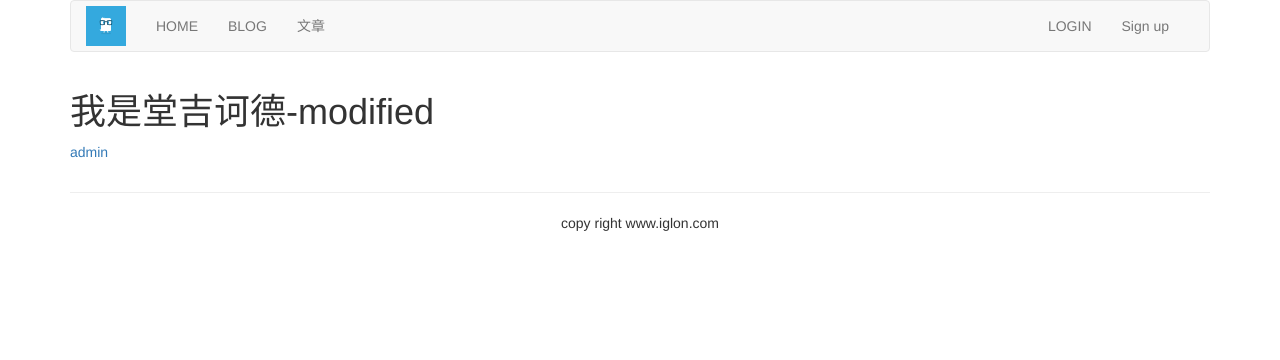
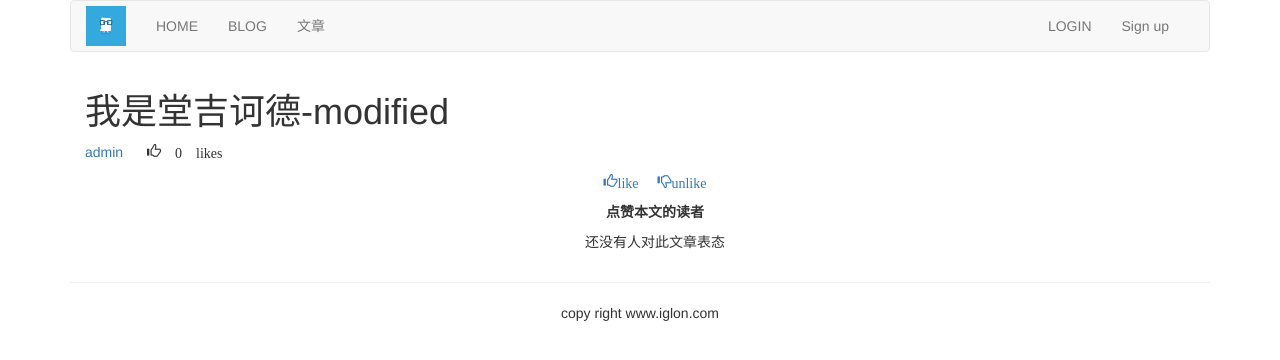
Before and after one commit to glon/django_blog, a Django app: a page that uses templates/article/article_detail2.html in a window 1280 px wide. Shown: the top 360 px of the page. Run offline with Django 3.2, Linux system fonts and the light colour scheme; data comes from the database, SQL or seed files in the repository; both versions use the stored data as it was after the commit; some libraries are stand-ins or nearby versions.

Commit message:
article "like"

```diff
--- a/article/list_views.py
+++ b/article/list_views.py
@@ -2,6 +2,10 @@ from django.shortcuts import render, get_object_or_404
 from django.core.paginator import Paginator, EmptyPage, PageNotAnInteger
 from .models import ArticleColumn, ArticlePost
 from django.contrib.auth.models import User
+from django.contrib.auth.decorators import login_required
+from django.views.decorators.csrf import csrf_exempt
+from django.views.decorators.http import require_POST
+from django.http import HttpResponse
 
 
 # def article_titles(request):
@@ -73,3 +77,22 @@ def article_titles(request, username=None):
 def article_detail(request, id, slug):
     article = get_object_or_404(ArticlePost, id=id, slug=slug)
     return render(request, "article/article_detail2.html", {"article": article})
+
+
+@csrf_exempt
+@require_POST
+@login_required(login_url='/account/login/')
+def like_article(request):
+    article_id = request.POST.get('id')
+    action = request.POST.get('action')
+    if article_id and action:
+        try:
+            article = ArticlePost.objects.get(id=article_id)
+            if action=="like":
+                article.users_like.add(request.user)
+                return HttpResponse('1')
+            else:
+                article.users_like.remove(request.user)
+                return HttpResponse('2')
+        except:
+            return HttpResponse("no")
--- a/article/models.py
+++ b/article/models.py
@@ -21,6 +21,7 @@ class ArticlePost(models.Model):
     body = models.TextField()
     created = models.DateTimeField(default=timezone.now())
     updated = models.DateTimeField(auto_now=True)
+    users_like = models.ManyToManyField(User, related_name='articles_like', blank=True)
 
     class Meta:
         ordering = ('-updated',)
--- a/article/urls.py
+++ b/article/urls.py
@@ -13,4 +13,5 @@ urlpatterns = [
     url(r'^list-article-titles/$', list_views.article_titles, name='article_titles'),
     url(r'^list-article-detail/(?P<id>\d+)/(?P<slug>[-\w]+)/$', list_views.article_detail, name='list_article_detail'),
     url(r'^list-article-titles/(?P<username>[-\w]+)/$', list_views.article_titles, name='author_articles'),
+    url(r'^like-article/$', list_views.like_article, name='like_article'),
 ]
--- a/templates/article/article_detail.html
+++ b/templates/article/article_detail.html
@@ -6,7 +6,7 @@
     <div>
         <header>
             <h1>{{ article.title }}</h1>
-            <p>{{ article.username }}</p>
+            <p>{{ article.author.username }}</p>
         </header>
 
         <link rel="stylesheet" href="{% static 'editor/css/editormd.preview.css' %}" />
--- a/templates/article/article_detail2.html
+++ b/templates/article/article_detail2.html
@@ -1,17 +1,38 @@
 {% extends "base.html" %}
 {% load staticfiles %}
-{% block title %}article list{% endblock %}
+{% block title %}{{ article.title }}{% endblock %}
 
 {% block content %}
-    <div>
+{% with total_likes=article.users_like.count users_like=article.users_like.all %}
+
+    <div class="container">
         <header>
             <h1>{{ article.title }}</h1>
-            <p><a href="{% url 'article:author_articles' article.author.username %}">{{ article.author.username }}</a></p>
+            <p>
+                <a href="{% url 'article:author_articles' article.author.username %}">{{ article.author.username }}</a>
+                <span style="margin-left: 20px" class="glyphicon glyphicon-thumbs-up"> {{ total_likes }} like{{ total_likes | pluralize }}</span>
+            </p>
+
         </header>
 
         <link rel="stylesheet" href="{% static 'editor/css/editormd.preview.css' %}" />
         <div id="editormd-view">
             <textarea id="append-test" style="display: none;">{{ article.body }}</textarea>
+        </div>
+        <div>
+            <p class="text-center">
+                <a onclick="like_article({{ article.id }}, 'like')" href="#"><span class="glyphicon glyphicon-thumbs-up">like</span> </a>
+                <a onclick="like_article({{ article.id }}, 'unlike')" href="#"><span class="glyphicon glyphicon-thumbs-down" style="margin-left: 15px;">unlike</span> </a>
+            </p>
+        </div>
+        <div>
+            <p class="text-center"><strong>点赞本文的读者</strong></p>
+            {% for user in aricle.users_like.all %}
+                <p class="text-center">{{ user.username }}</p>
+            {% empty %}
+                <p class="text-center">还没有人对此文章表态</p>
+            {% endfor %}
+
         </div>
     </div>
 
@@ -25,6 +46,8 @@
     <script src="{% static 'editor/lib/jquery.flowchart.min.js' %}"></script>
     <script src="{% static 'editor/editormd.js' %}"></script>
 
+    <script src="{% static 'js/layer.js' %}"></script>
+
     <script type="text/javascript">
         $(function () {
            editormd.markdownToHTML("editormd-view", {
@@ -36,5 +59,23 @@
                sequenceDiagram : true, // 默认不解析
            }) ;
         });
+
+        function like_article(id, action) {
+            $.ajax({
+                url: "{% url 'article:like_article' %}",
+                type: "POST",
+                data: {'id':id, 'action':action},
+                success:function (e) {
+                    if(e=='1'){
+                        layer.msg('感谢点赞');
+                        window.location.reload();
+                    }else {
+                        layer.msg('我会继续努力');
+                        window.location.reload();
+                    }
+                }
+            });
+        }
     </script>
+{% endwith %}
 {% endblock %}
```
Also changed, not shown: article/migrations/0003_auto_20170802_0238.py (added), db.sqlite3.
